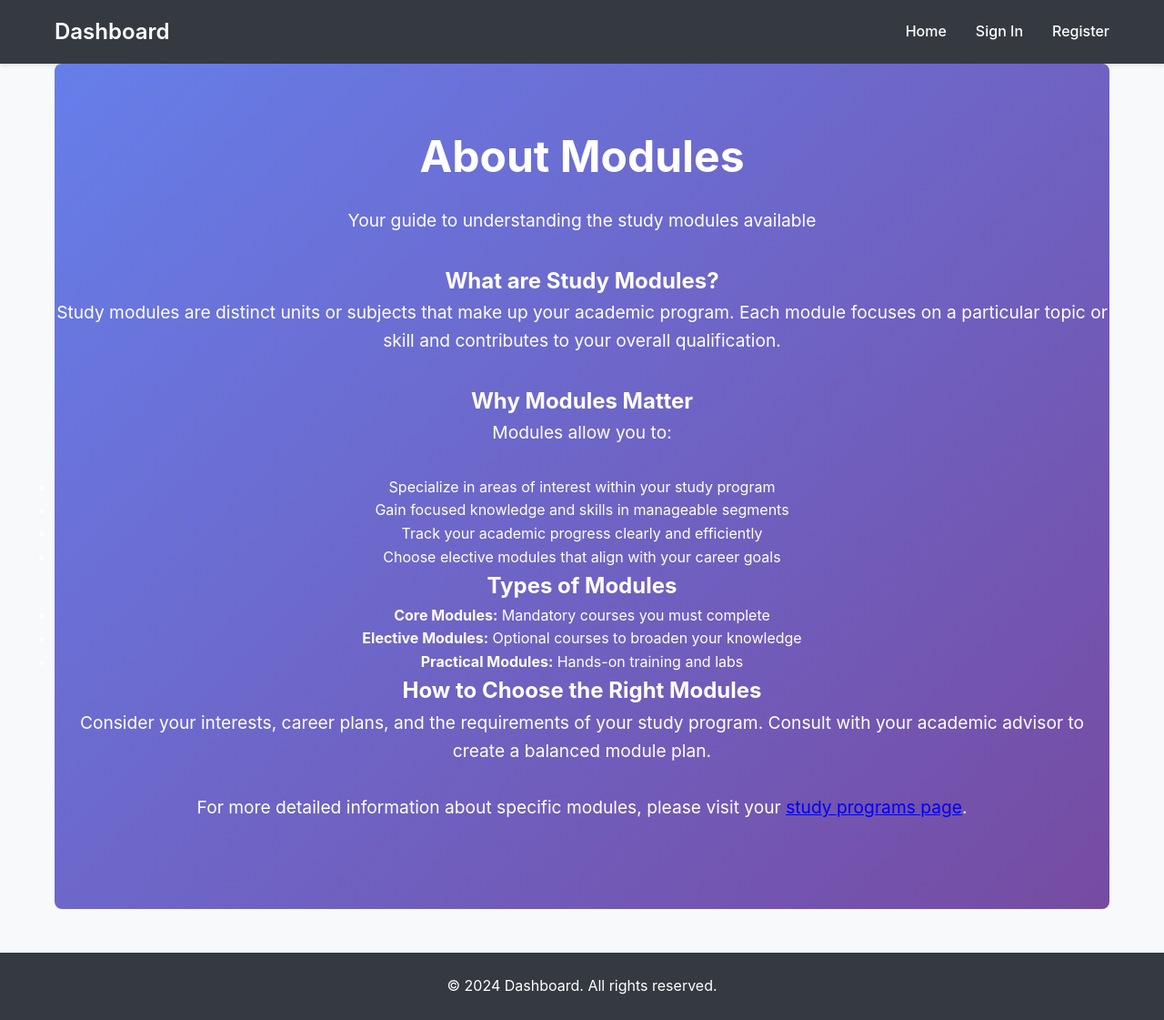
After one commit to dovydas-t/TAD-Universiteto-sistema, a Flask app: page /modules/ in a window 1280 px wide. The commit adds this page. Shown: the whole page at 91% size. Run offline with Flask 3, Linux system fonts and the light colour scheme.

Commit message:
added modules page

```diff
--- a/app/__init__.py
+++ b/app/__init__.py
@@ -43,5 +43,8 @@ def create_app(config_class=Config):
     from app.views.faculty import bp as faculty_bp
     app.register_blueprint(faculty_bp, url_prefix='/faculty')
 
+    from app.views.module import bp as module_bp
+    app.register_blueprint(module_bp, url_prefix='/modules')
+
 
     return app
--- a/app/models/faculty.py
+++ b/app/models/faculty.py
@@ -13,7 +13,7 @@ class Faculty(db.Model):
 
     def get_full_address(self):
         parts = [self.street, self.address, self.city]
-        return ', '.join(part for part in parts if part)
+        return ' '.join(part for part in parts if part)
 
     def __repr__(self):
         return f"<Faculty {self.id}: {self.name}>"
--- a/app/templates/index.html
+++ b/app/templates/index.html
@@ -27,6 +27,7 @@
   <div class="feature-card">
     <h3>Modules</h3>
     <p>Access informational page f.e.: modules_information.html</p>
+    <a href="{{ url_for('module.index') }}">About Modules</a>
   </div>
   <div class="feature-card">
     <h3>Faculties</h3>
--- /dev/null
+++ b/app/templates/module/index.html
@@ -0,0 +1,42 @@
+{% extends "base.html" %}
+{% block content %}
+<div class="hero-section">
+ <h1>About Modules</h1>
+    <p>Your guide to understanding the study modules available</p>
+  </header>
+
+  <section>
+    <h2>What are Study Modules?</h2>
+    <p>
+      Study modules are distinct units or subjects that make up your academic program.
+      Each module focuses on a particular topic or skill and contributes to your overall qualification.
+    </p>
+
+    <h2>Why Modules Matter</h2>
+    <p>Modules allow you to:</p>
+    <ul>
+      <li>Specialize in areas of interest within your study program</li>
+      <li>Gain focused knowledge and skills in manageable segments</li>
+      <li>Track your academic progress clearly and efficiently</li>
+      <li>Choose elective modules that align with your career goals</li>
+    </ul>
+
+    <h2>Types of Modules</h2>
+    <ul>
+      <li><strong>Core Modules:</strong> Mandatory courses you must complete</li>
+      <li><strong>Elective Modules:</strong> Optional courses to broaden your knowledge</li>
+      <li><strong>Practical Modules:</strong> Hands-on training and labs</li>
+    </ul>
+
+    <h2>How to Choose the Right Modules</h2>
+    <p>
+      Consider your interests, career plans, and the requirements of your study program.
+      Consult with your academic advisor to create a balanced module plan.
+    </p>
+
+    <p>
+      For more detailed information about specific modules, please visit your
+        <a href="{{ url_for('programs.index') }}">study programs page</a>.
+    </p>
+  </section>
+{% endblock %}
--- /dev/null
+++ b/app/views/module.py
@@ -0,0 +1,12 @@
+from flask import Blueprint, request, redirect, render_template
+from flask_login import login_required, current_user
+from app.services.module_service import ModuleService
+from app.models.module import Module
+
+
+bp = Blueprint('module', __name__)
+
+@bp.route('/')
+def index():
+    return render_template('module/index.html',
+                           title='TAD University Modules')
```
Also changed, not shown: app/services/module_service.py (added, +49 -0 lines), app/templates/faculty/faculty_detail.html (+1 -8 lines).
